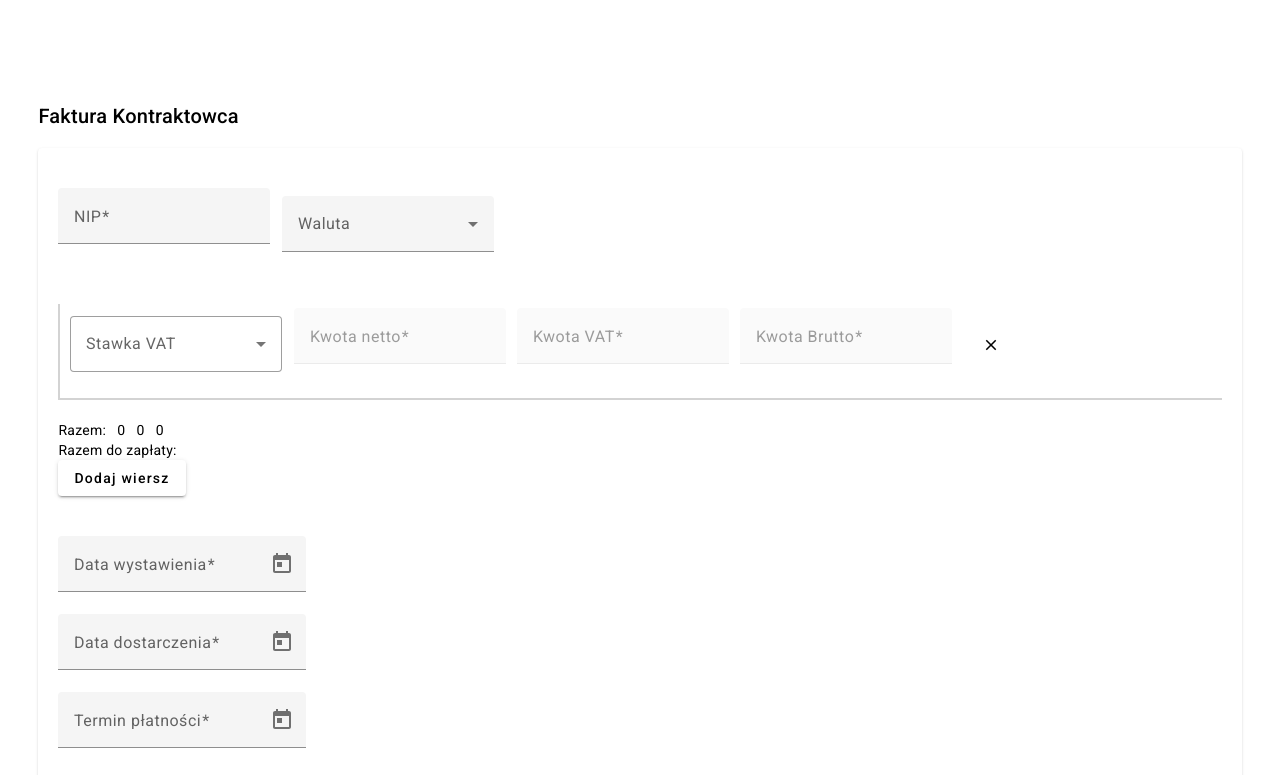
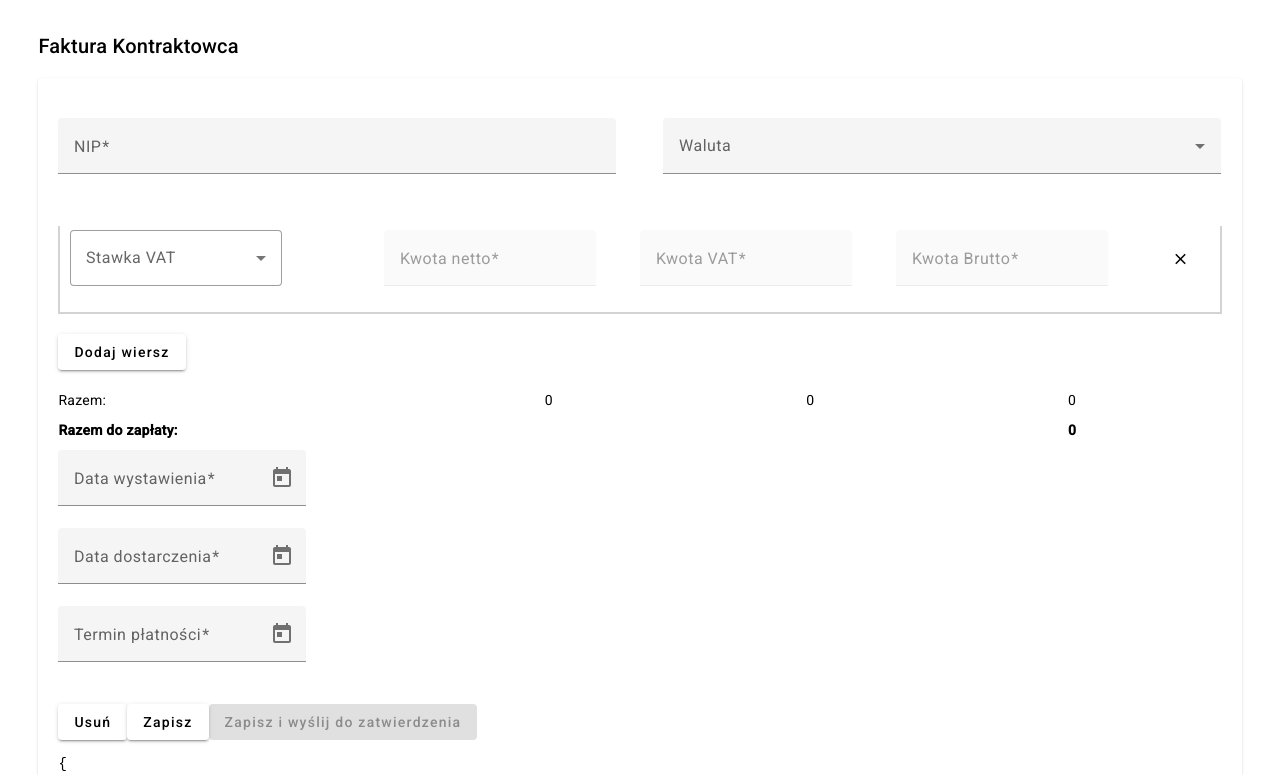
Before and after one commit to klimtron/angular-invoice, an Angular app: page / in a window 1280 px wide. Shown: the top 775 px of the page. Built offline with nearby package versions, Linux system fonts and the light colour scheme.

Commit message:
grid styles

```diff
--- a/src/app/app.component.html
+++ b/src/app/app.component.html
@@ -2,7 +2,9 @@
   <h2>Faktura Kontraktowca</h2>
   <mat-card>
     <div [formGroup]="invoiceForm">
-      <mat-form-field>
+      <div class="gridContainer twoCols">
+        <div class="gridItem">
+          <mat-form-field class="fullwidth">
             <mat-label>NIP</mat-label>
             <input matInput formControlName="nipNumber" />
             <mat-error
@@ -19,9 +21,9 @@
               Pole NIP wymagane
             </mat-error>
           </mat-form-field>
-      &nbsp;
-
-      <mat-form-field
+        </div>
+        <div class="gridItem">
+          <mat-form-field class="fullwidth"
             ><mat-select
               placeholder="Waluta"
               formControlName="currency"
@@ -39,14 +41,9 @@
             >
               Pole Waluta wymagane
             </mat-error>
-        <!-- <div
-          *ngIf="control.invalid && (control.dirty || control.touched)"
-          class="error"
-        >
-          {{ control.errors | validator : customValidatorMessages }}
-        </div> -->
           </mat-form-field>
-
+        </div>
+      </div>
       <div formArrayName="amountRows">
         <div *ngFor="let row of invoiceAmountRows.controls; let i = index">
           <div
@@ -58,12 +55,16 @@
                 : 'rowError'
             "
           >
+            <div class="gridContainer">
+              <div class="gridItem">
                 <mat-form-field appearance="outline">
                   <mat-select
                     placeholder="Stawka VAT"
                     formControlName="vatRate"
                     required
-                (selectionChange)="onRowChanges(RowFieldTypes.VAT_RATE, row)"
+                    (selectionChange)="
+                      onRowChanges(RowFieldTypes.VAT_RATE, row)
+                    "
                   >
                     <mat-option
                       *ngFor="let options of VAT_RATES"
@@ -75,10 +76,12 @@
                     Pole Waluta wymagane
                   </mat-error>
                 </mat-form-field>
-            &nbsp;
+              </div>
+              <div class="gridItem">
                 <mat-form-field>
                   <mat-label>Kwota netto</mat-label>
                   <input
+                    class="text-align-right"
                     name="netAmount{i}"
                     matInput
                     formControlName="netAmount"
@@ -86,12 +89,12 @@
                     pattern="[0-9]+"
                   />
                 </mat-form-field>
-            <!--[value]="row.get('netAmount')?.value | number : '1.2-2'" -->
-            <!-- | currency : invoiceForm.get('currency')?.value : '' -->
-            &nbsp;
+              </div>
+              <div class="gridItem">
                 <mat-form-field>
                   <mat-label>Kwota VAT</mat-label>
                   <input
+                    class="text-align-right"
                     matInput
                     formControlName="vatAmount"
                     (input)="onRowChanges(RowFieldTypes.VAT_AMOUNT, row)"
@@ -100,42 +103,54 @@
                     Pole Kwota Vat wymagane
                   </mat-error>
                 </mat-form-field>
-            &nbsp;
+              </div>
+              <div class="gridItem">
                 <mat-form-field>
                   <mat-label>Kwota Brutto</mat-label>
                   <input
+                    class="text-align-right"
                     matInput
                     formControlName="grossAmount"
                     (input)="onRowChanges(RowFieldTypes.GROSS_AMOUNT, row)"
                   />
-              <mat-error *ngIf="row.get('grossAmount')?.errors?.['required']">
+                  <mat-error
+                    *ngIf="row.get('grossAmount')?.errors?.['required']"
+                  >
                     Pole Kwota Brutto wymagane
                   </mat-error>
                 </mat-form-field>
-            &nbsp;
-
-            <button (click)="deleteInvoiceRow(i)" mat-button>
+              </div>
+              <div class="gridItem">
+                <button
+                  class="delete-btn"
+                  (click)="deleteInvoiceRow(i)"
+                  mat-button
+                >
                   <mat-icon>close</mat-icon>
                 </button>
-
+              </div>
               <span *ngIf="validateRowAmounts(row)"
                 ><mat-icon style="color: green">check</mat-icon>
               </span>
             </div>
           </div>
-        <br />
-        <span>Razem:</span>&nbsp;&nbsp; <span>{{ netAmountSum }}</span
-        >&nbsp;&nbsp; <span>{{ vatAmountSum }}</span
-        >&nbsp;&nbsp;
-        <span>{{ grossAmountSum }}</span>
-        <br />
-        <span>Razem do zapłaty:</span>
-        <span></span>
         </div>
-      <button (click)="addInvoiceRow()" mat-raised-button>Dodaj wiersz</button>
-      <br />
-      <br />
-      <br />
+        <button class="button" (click)="addInvoiceRow()" mat-raised-button>
+          Dodaj wiersz
+        </button>
+        <div class="gridContainer">
+          <span class="gridItem">Razem:</span>
+          <span class="gridItem text-align-right">{{ netAmountSum }}</span>
+          <span class="gridItem text-align-right">{{ vatAmountSum }}</span>
+          <span class="gridItem text-align-right">{{ grossAmountSum }}</span>
+        </div>
+        <div class="gridContainer total">
+          <span class="gridItem">Razem do zapłaty:</span>
+          <span class="gridItem"></span>
+          <span class="gridItem"></span>
+          <span class="text-align-right">{{ grossAmountSum }}</span>
+        </div>
+      </div>
 
       <mat-form-field class="full-width">
         <mat-label>Data wystawienia</mat-label>
--- a/src/app/app.component.scss
+++ b/src/app/app.component.scss
@@ -1,5 +1,5 @@
 .container {
-  margin: 100px auto;
+  margin: 30px auto;
   width: 94%;
 }
 
@@ -12,10 +12,47 @@
   padding: 4px 10px;
   border-bottom: 2px solid green;
   border-left: 2px solid green;
+  border-right: 2px solid green;
 }
 
 .rowError {
   padding: 4px 10px;
   border-bottom: 2px solid lightgrey;
   border-left: 2px solid lightgrey;
+  border-right: 2px solid lightgrey;
 }
+
+.gridContainer {
+  width: 100%;
+  display: grid;
+  grid-template-columns: [col] 20% [col] 15% [col] 15% [col] 15% [col] 5%;
+  grid-column-gap: 2px;
+  justify-content: space-between;
+  align-items: center;
+  &.twoCols {
+    grid-template-columns: [col] 48% [col] 48%;
+  }
+
+  // Na małych ekranach, zmieniamy układ na 2 kolumny
+  @media (max-width: 1024px) {
+    grid-template-columns: repeat(2, 1fr);
+  }
+
+  // Na bardzo małych ekranach, zmieniamy układ na 1 kolumnę
+  @media (max-width: 600px) {
+    grid-template-columns: 1fr;
+  }
+}
+
+.total {
+  margin: 10px 0;
+  font-weight: 800;
+}
+
+.button {
+  margin: 20px 0;
+}
+
+.text-align-right {
+  text-align: right;
+}
--- a/src/styles.scss
+++ b/src/styles.scss
@@ -12,3 +12,11 @@ body {
 .mat-mdc-card {
   padding: 40px 20px;
 }
+
+.delete-btn {
+  top: -10px;
+}
+
+.fullwidth {
+  width: 100%;
+}
```
Lines whose indentation alone changed are shown as unchanged.
